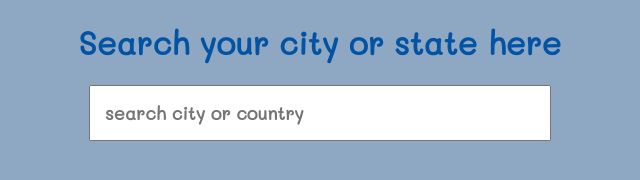
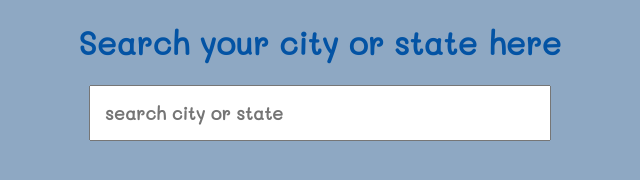
Before and after one commit to srikanthkanjarla/javascript30, a plain HTML site: page 05_ajax_type_ahead/index.html in a window 1280 px wide. Shown: the full height of the page, 320-960 px from the left. Drawn offline with Linux system fonts and the light colour scheme; no server answers.

Commit message:
Fix typo in search box place holder text

```diff
--- a/05_ajax_type_ahead/index.html
+++ b/05_ajax_type_ahead/index.html
@@ -15,7 +15,7 @@
     </header>
     <main>
 
-        <p class="input-wrapper"><input type="text" name="search_city" id="search" class="input-control" placeholder="search city or country"></p>
+        <p class="input-wrapper"><input type="text" name="search_city" id="search" class="input-control" placeholder="search city or state"></p>
         <ul id='search-results'>
 
         </ul>
```
